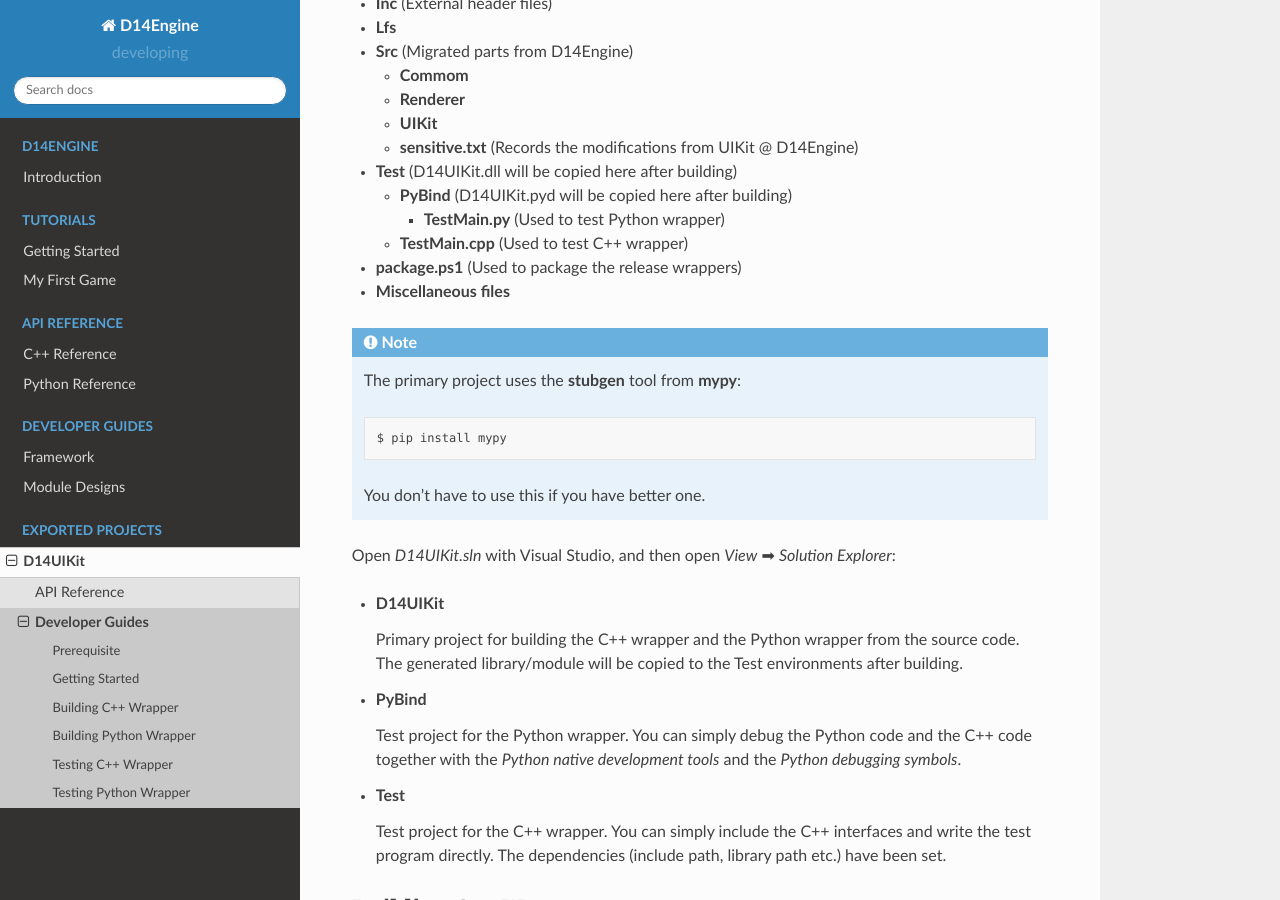
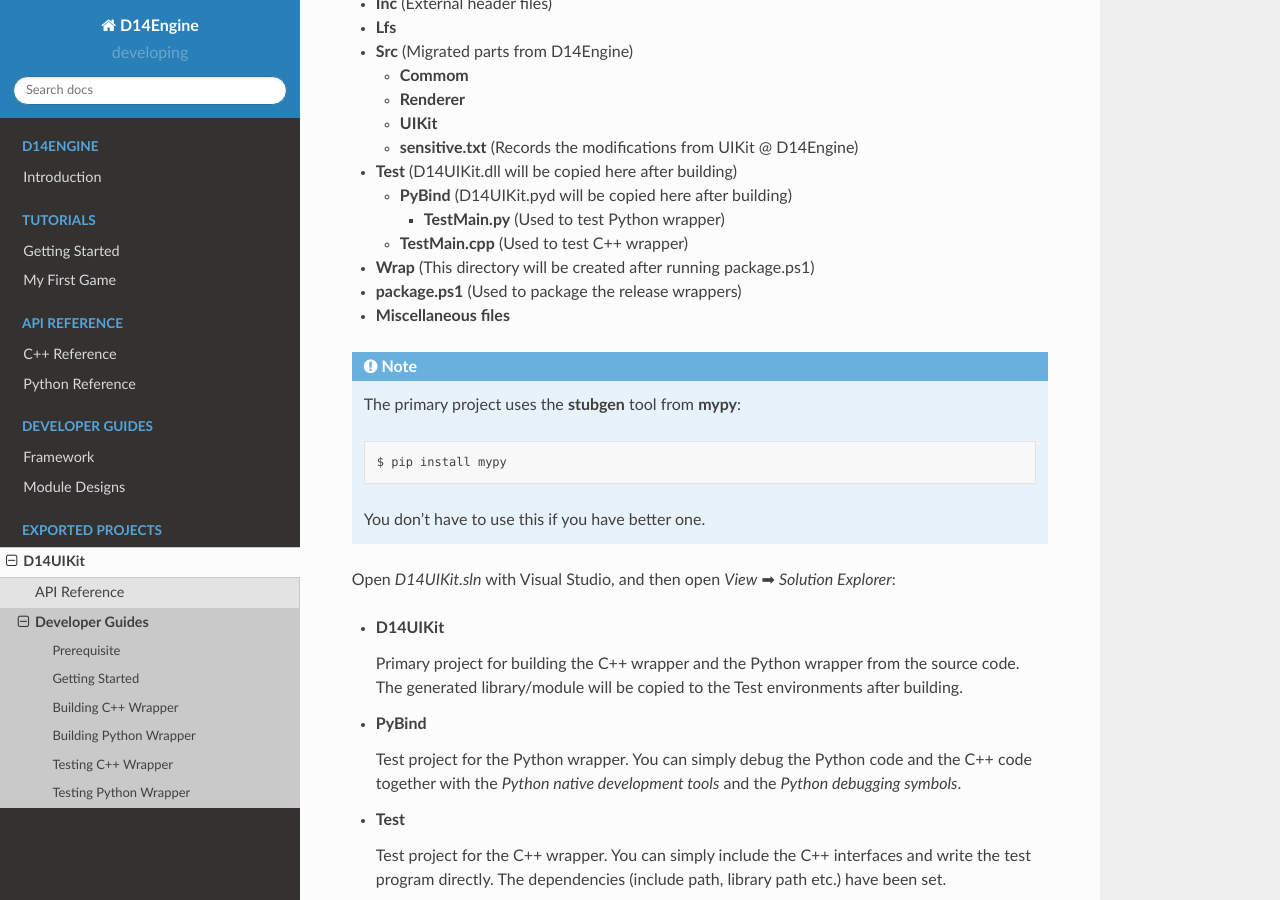
Before and after one commit to yiyaowen/D14Engine.Docs, a Sphinx documentation site: the page built from docs/Pages/ExpProjs/DevGuides/index.rst, in a window 1280 px wide and 900 px high, scrolled down 1385 px. Built offline with Sphinx 7.4.7 and the Read the Docs theme 2.0.0, drawn with Linux system fonts in a browser that asks for light colours.

Commit message:
Update documentation

```diff
--- a/docs/Pages/ExpProjs/DevGuides/index.rst
+++ b/docs/Pages/ExpProjs/DevGuides/index.rst
@@ -76,6 +76,8 @@
     * **TestMain.py** (Used to test Python wrapper)
 
   * **TestMain.cpp** (Used to test C++ wrapper)
+
+* **Wrap** (This directory will be created after running package.ps1)
 
 * **package.ps1** (Used to package the release wrappers)
 
```
